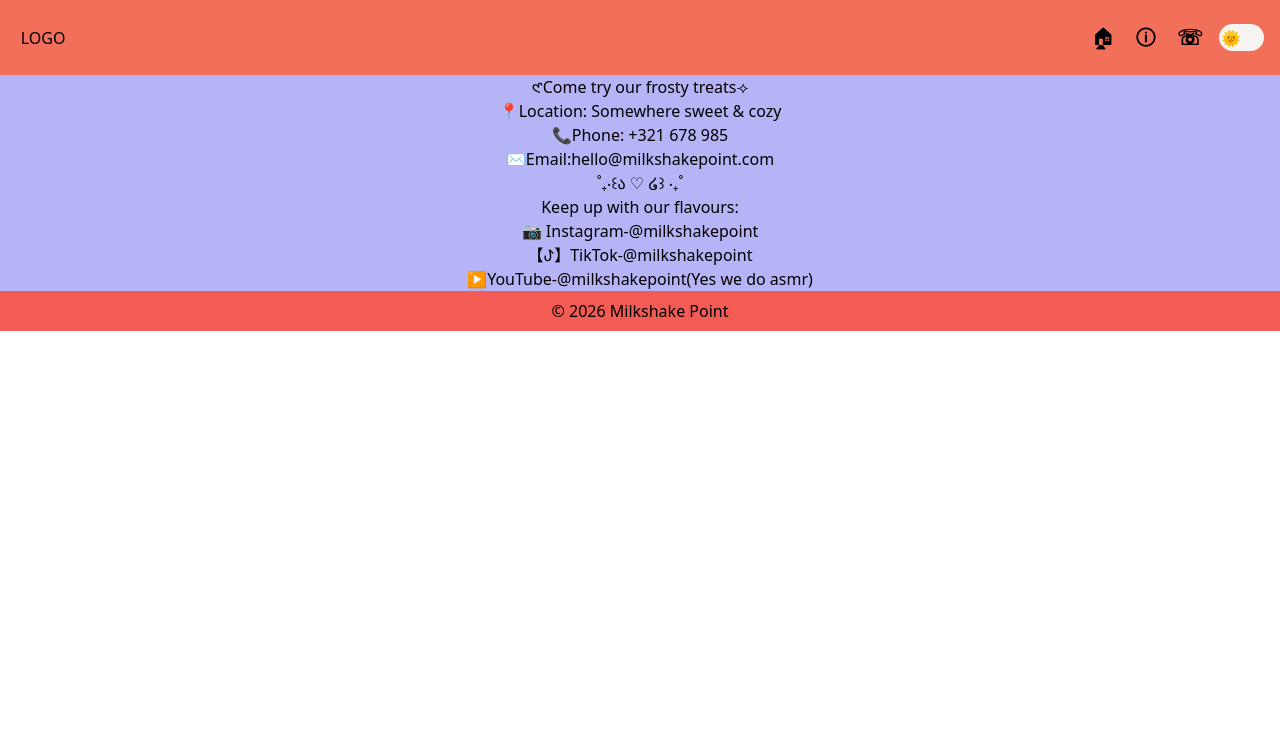
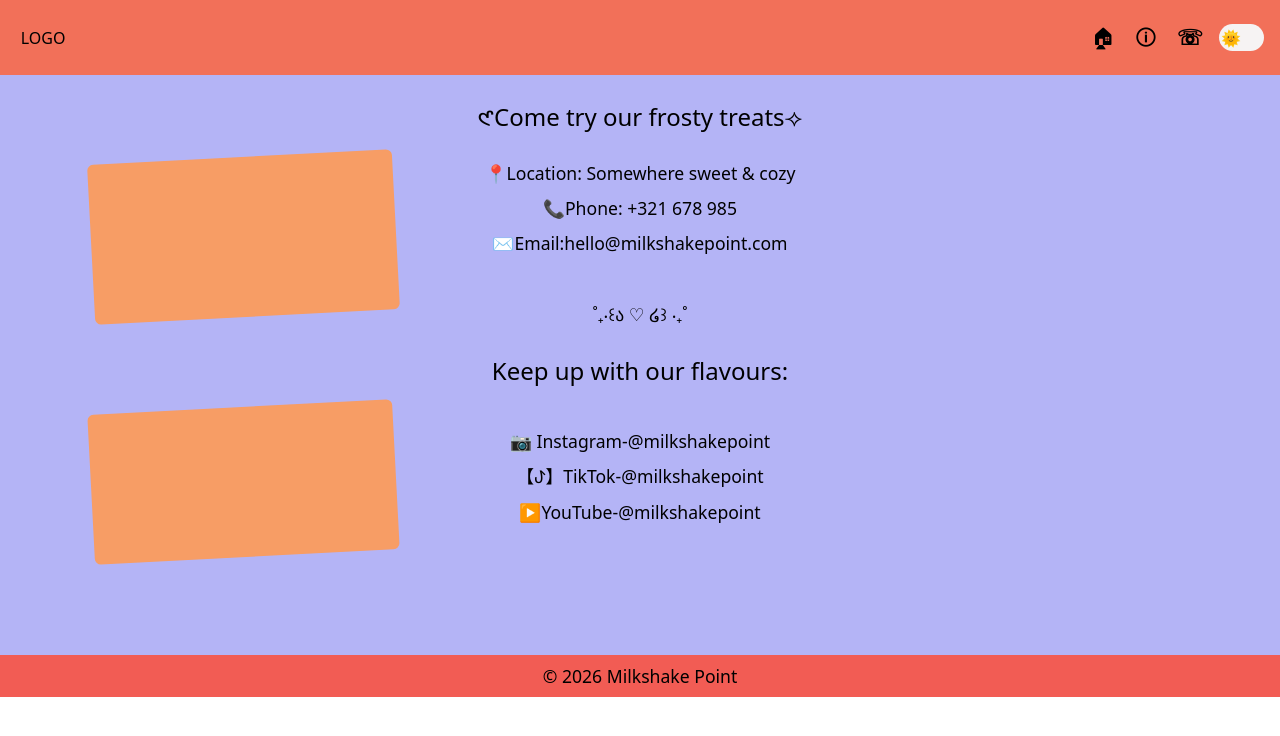
Before and after one commit to Gina-bun/Task3-SPA, a React (Vite) app: page /contact in a window 1280 px wide. Shown: the top 736 px of the page. Built offline with nearby package versions, Linux system fonts and the light colour scheme.

Commit message:
style: add styles for about and contact pahes

```diff
--- a/src/pages/About.css
+++ b/src/pages/About.css
@@ -7,13 +7,14 @@
 
 .about-img{
     width: 80px;
-    border-radius: 50%;
-
+    border-radius: 16px;
+    transform: rotate(-4deg);
 }
 
 img{
-    border-radius: 50%;
+    border-radius: 16px;
 }
+
 
 .about-title{
     text-align: center;
@@ -23,4 +24,5 @@ img{
 
 .about-text{
     text-align: justify;
+    padding: 0 1em;
 }
--- a/src/pages/About.jsx
+++ b/src/pages/About.jsx
@@ -15,21 +15,37 @@ export function About() {
         </div>
 
         <div className="about-content">
-            <h1 className="about-title">Our Story</h1>
-            <p className="about-text">
-                At Milkshake Point, we believe every sip should bring a smile. We craft our shakes with fresh ingredients, colorful flavors, and a little sprinkle of fun. From classic vanilla to wild fruity creations, there’s a shake for every dreamer!
-            </p>
+         <div className="about-section">
+           <h1 className="about-title">Our Story</h1>
+          <p className="about-text">
+            At Milkshake Point, we believe every sip should bring a smile. We
+            craft our shakes with fresh ingredients, colorful flavors, and a
+            little sprinkle of fun. From classic vanilla to wild fruity
+            creations, there’s a shake for every dreamer!
+          </p>
+         </div>
 
-            <h1 className="about-title">Fun facts</h1>
-            <p>‧˚꒰🐾୭ ˚. ᵎᵎOur best milkshake was created when our cat picked a random flavour combo from folded papers!</p>
-            <p>🧋Some flavours exist just because we felt like it</p>
-            <p>💡Our best ideas happen at 2 AM</p>
-            <p>🌌Free and customizable milkshakes for customers on their birthdays!</p>
-            <p>🍧We believe colours taste better</p>
-            <p>๑﹏๑We have thought of making a veggie milkshake before</p>
+         <p className="divider text-center py-4.5">˚₊‧꒰ა ♡ ໒꒱ ‧₊˚</p>
 
+          {/* funfacts */}
+          <div className="fun-facts">
+            <h1 className="about-title">Fun facts⋆˚࿔</h1>
+            <div className="flex flex-col gap-1.5 px-[1em] text-justify">
+              <p>
+                ✨Our best milkshake was created when our cat picked a random
+                flavour combo from folded papers!
+              </p>
+              <p>✨Some flavours exist just because we felt like it</p>
+              <p>✨Our best ideas happen at 2 AM</p>
+              <p>
+                ✨Free and customizable milkshakes for customers on their
+                birthdays!
+              </p>
+              <p>✨We believe colours taste better</p>
+              <p>✨We have thought of making a veggie milkshake before</p>
+            </div>
+          </div>
         </div>
-
       </div>
     </motion.div>
   );
--- a/src/pages/Contact.css
+++ b/src/pages/Contact.css
@@ -1,3 +1,69 @@
 .contact-container{
     text-align: center;
+    height: 580px;
+    padding: 1.5em 1em;
+    padding-bottom: 2em;
+    display: flex;
+    flex-direction: column;
+    position: relative;
 }
+
+.contact,
+.socials{
+    padding: 0 1em;
+    position: relative;
+    z-index: 1;
+}
+
+.tilt{
+    width: 305px;
+    height: 150px;
+    border-radius: 6px;
+    background-color: #f79d65;
+    transform: rotate(-3deg);
+}
+
+.contact-bg{
+     height: 160px;
+    position: absolute;
+    inset: 0;
+    z-index: -1;
+    top: 35%;
+    left: 6%;
+
+}
+
+.social-bg{
+      position: absolute;
+    inset: 0;
+    z-index: -1;
+    top: 30%;
+    left: 6%;
+}
+
+.contact-links,
+.social-links
+{
+    margin-top: .5em;
+    padding: .5em;
+    border-radius: 6px;
+
+}
+
+.social-links{
+    padding-top: 1.4em;
+}
+
+.social-links p,
+.contact-links p{
+    padding-top: .5em;
+}
+
+p{
+    font-size: 1.1em;
+}
+
+.contact-title{
+    text-align: center;
+    font-size: 1.5em;
+}
--- a/src/pages/Contact.jsx
+++ b/src/pages/Contact.jsx
@@ -8,21 +8,29 @@ export function Contact() {
       exit={{ opacity: 0 }}
       transition={{ duration: 0.3 }}
     >
+
       <div className="contact-container">
         <div className="contact">
-          <h1>𑣲Come try our frosty treats⟢</h1>
-          <p>📍Location: Somewhere sweet & cozy</p>
-          <p>📞Phone: +321 678 985</p>
-          <p>✉️Email:hello@milkshakepoint.com</p>
+           <div className="tilt contact-bg"></div>
+          <h1 className="contact-title">𑣲Come try our frosty treats⟢</h1>
+          <div className="contact-links">
+            <p>📍Location: Somewhere sweet & cozy</p>
+            <p>📞Phone: +321 678 985</p>
+            <p>✉️Email:hello@milkshakepoint.com</p>
+          </div>
         </div>
 
-        <p className="divider text-center">˚₊‧꒰ა ♡ ໒꒱ ‧₊˚</p>
+        <p className="divider text-center py-6.5 pt-9">˚₊‧꒰ა ♡ ໒꒱ ‧₊˚</p>
+
 
         <div className="socials">
-          <h1>Keep up with our flavours:</h1>
-          <p>📷 Instagram-@milkshakepoint</p>
-          <p>【ꚠ】TikTok-@milkshakepoint</p>
-          <p>▶️YouTube-@milkshakepoint(Yes we do asmr)</p>
+          <div className="tilt social-bg"></div>
+          <h1 className="contact-title">Keep up with our flavours:</h1>
+          <div className="social-links">
+            <p>📷 Instagram-@milkshakepoint</p>
+            <p>【ꚠ】TikTok-@milkshakepoint</p>
+            <p>▶️YouTube-@milkshakepoint</p>
+          </div>
         </div>
       </div>
     </motion.div>
```
